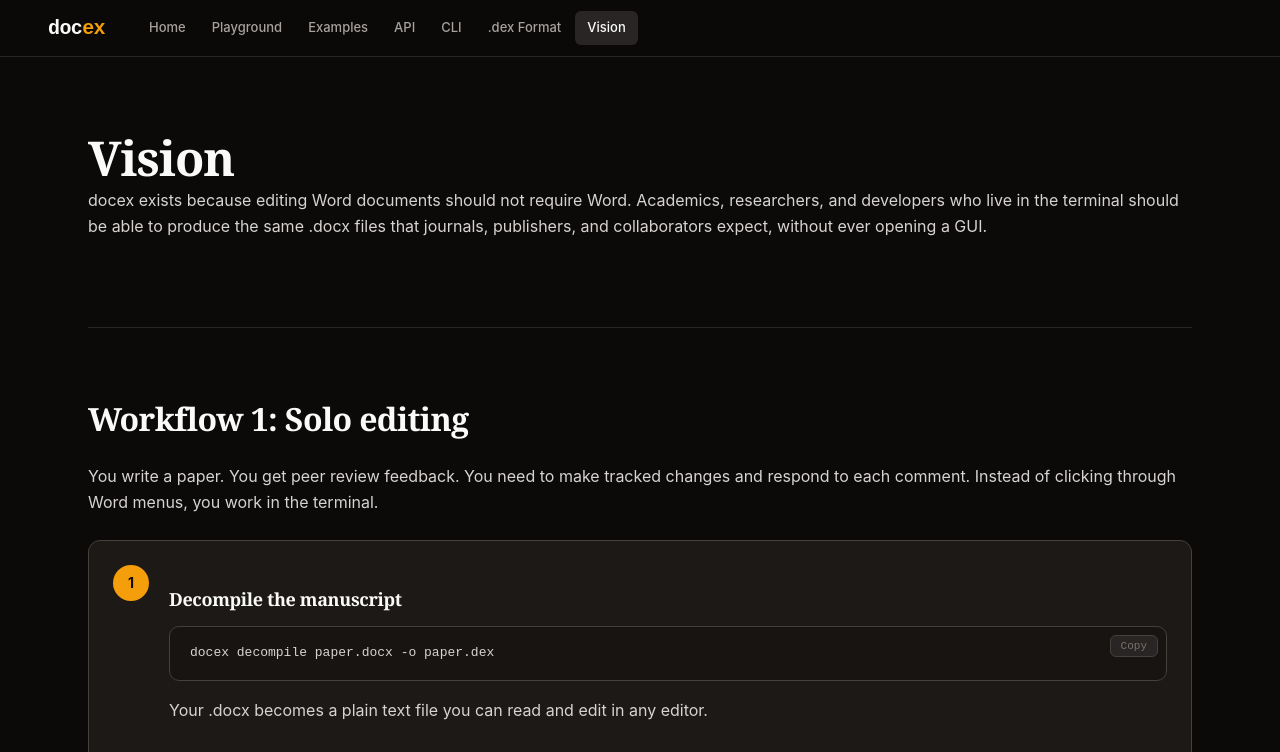
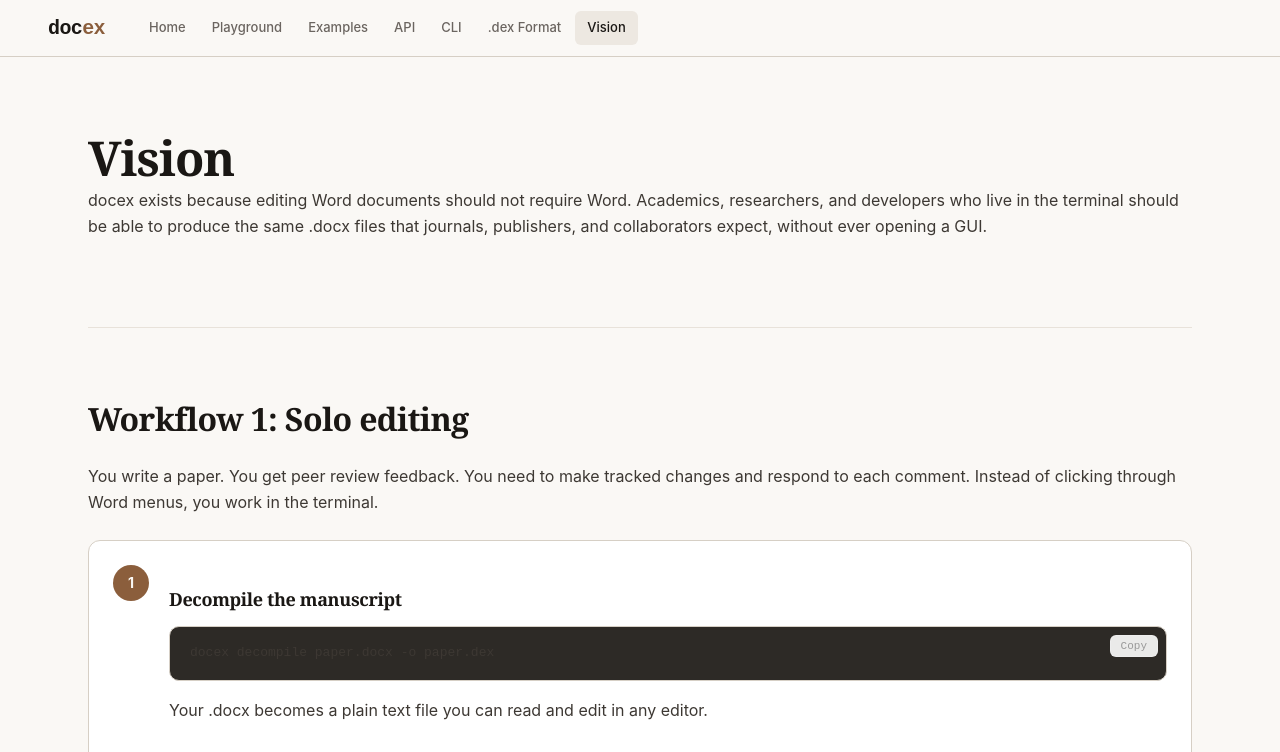
Before and after one commit to favstats/docex, a website: page docs/vision.html in a window 1280 px wide. Shown: the top 752 px of the page. Drawn offline with Linux system fonts and the light colour scheme.

Commit message:
feat: academic light palette — warm cream paper, dark ink, scholarly tone
Complete palette shift from dark-mode-with-amber to light academic:
- Background: cream (#faf8f5) with warm stone tones
- Text: dark ink (#3d3833) on cream
- Headings: near-black (#1a1714) Fraunces serif
- Accent: warm scholarly brown (#8b5e3c)
- Code panels stay dark for contrast
- Nav uses frosted glass on cream
- Cards use white backgrounds with subtle borders
- Install section: dark code block on cream background
- Word preview panels remain white (unchanged)
- Buttons: brown accent on white
- Semantic colors muted for light mode (darker greens/reds)

Feels like an academic journal website, not a tech demo.

```diff
--- a/docs/style.css
+++ b/docs/style.css
@@ -9,37 +9,37 @@
 
 /* ---------- Design Tokens ---------- */
 :root {
-  /* Palette — warm ink on cream */
-  --bg:              #0c0a09;
-  --bg-warm:         #1c1917;
-  --bg-card:         #1c1917;
-  --bg-code:         #171412;
-  --bg-surface:      #292524;
-  --border:          #44403c;
-  --border-subtle:   #292524;
-
-  --text:            #d6d3d1;
-  --text-dim:        #a8a29e;
-  --text-muted:      #78716c;
-  --heading:         #fafaf9;
-
-  /* Accent: warm amber */
-  --accent:          #f59e0b;
-  --accent-hover:    #fbbf24;
-  --accent-dim:      rgba(245, 158, 11, 0.15);
-  --accent-glow:     rgba(245, 158, 11, 0.08);
+  /* Palette — academic: warm cream paper with dark ink */
+  --bg:              #faf8f5;
+  --bg-warm:         #f5f0ea;
+  --bg-card:         #ffffff;
+  --bg-code:         #2d2a26;
+  --bg-surface:      #ede8e1;
+  --border:          #d6cfc5;
+  --border-subtle:   #e8e2da;
+
+  --text:            #3d3833;
+  --text-dim:        #6b6560;
+  --text-muted:      #9a938b;
+  --heading:         #1a1714;
+
+  /* Accent: deep scholarly blue-grey */
+  --accent:          #8b5e3c;
+  --accent-hover:    #6d4528;
+  --accent-dim:      rgba(139, 94, 60, 0.1);
+  --accent-glow:     rgba(139, 94, 60, 0.05);
 
   /* Semantic */
-  --green:           #4ade80;
-  --red:             #f87171;
-  --yellow:          #facc15;
-  --purple:          #c084fc;
-  --orange:          #fb923c;
-  --cyan:            #22d3ee;
-
-  /* Preview (light paper) */
-  --paper:           #fffbf5;
-  --paper-text:      #1c1917;
+  --green:           #2e7d32;
+  --red:             #c62828;
+  --yellow:          #f9a825;
+  --purple:          #7b1fa2;
+  --orange:          #e65100;
+  --cyan:            #00838f;
+
+  /* Preview (light paper — used in Word previews) */
+  --paper:           #ffffff;
+  --paper-text:      #1a1a1a;
   --paper-heading:   #0c0a09;
   --paper-dim:       #78716c;
   --paper-border:    #e7e5e4;
@@ -103,7 +103,7 @@ a:hover { color: var(--accent-hover); }
   top: -100%;
   left: 16px;
   background: var(--accent);
-  color: var(--bg);
+  color: #fff;
   padding: 8px 16px;
   border-radius: 0 0 8px 8px;
   font-weight: 600;
@@ -140,10 +140,10 @@ p { margin-bottom: 1rem; font-size: var(--text-base); }
   position: sticky;
   top: 0;
   z-index: 100;
-  background: rgba(12, 10, 9, 0.88);
+  background: rgba(250, 248, 245, 0.92);
   backdrop-filter: blur(16px);
   -webkit-backdrop-filter: blur(16px);
-  border-bottom: 1px solid var(--border-subtle);
+  border-bottom: 1px solid var(--border);
   padding: 0 var(--gutter);
 }
 .nav-inner {
@@ -204,10 +204,11 @@ p { margin-bottom: 1rem; font-size: var(--text-base); }
     top: 56px;
     left: 0;
     right: 0;
-    background: var(--bg-warm);
+    background: var(--bg);
     border-bottom: 1px solid var(--border);
     padding: 8px;
     flex-direction: column;
+    box-shadow: 0 4px 12px rgba(0,0,0,0.08);
   }
   .nav-links.open { display: flex; }
   .nav-links a { padding: 12px 16px; font-size: var(--text-sm); }
@@ -270,7 +271,7 @@ p { margin-bottom: 1rem; font-size: var(--text-base); }
   width: 800px;
   height: 600px;
   transform: translateX(-50%);
-  background: radial-gradient(ellipse at center, rgba(245, 158, 11, 0.06) 0%, transparent 70%);
+  background: radial-gradient(ellipse at center, rgba(139, 94, 60, 0.04) 0%, transparent 70%);
   pointer-events: none;
   z-index: -1;
 }
@@ -327,16 +328,16 @@ p { margin-bottom: 1rem; font-size: var(--text-base); }
 }
 .btn-primary {
   background: var(--accent);
-  color: var(--bg);
+  color: #fff;
 }
 .btn-primary:hover {
   background: var(--accent-hover);
-  color: var(--bg);
+  color: #fff;
   transform: translateY(-1px);
-  box-shadow: 0 4px 16px rgba(245, 158, 11, 0.3);
+  box-shadow: 0 4px 16px rgba(139, 94, 60, 0.2);
 }
 .btn-secondary {
-  background: transparent;
+  background: var(--bg-card);
   border: 1px solid var(--border);
   color: var(--text);
 }
@@ -344,8 +345,8 @@ p { margin-bottom: 1rem; font-size: var(--text-base); }
   border-color: var(--accent);
   color: var(--accent);
 }
-.btn-accent { background: var(--accent); color: var(--bg); }
-.btn-accent:hover { background: var(--accent-hover); color: var(--bg); }
+.btn-accent { background: var(--accent); color: #fff; }
+.btn-accent:hover { background: var(--accent-hover); color: #fff; }
 .btn-accent:disabled { opacity: 0.5; cursor: not-allowed; }
 .btn-small { padding: 6px 14px; font-size: var(--text-xs); }
 
@@ -364,8 +365,8 @@ p { margin-bottom: 1rem; font-size: var(--text-base); }
   transition: border-color .3s var(--ease-out), box-shadow .3s var(--ease-out);
 }
 .code-output:hover {
-  border-color: rgba(245, 158, 11, 0.3);
-  box-shadow: 0 4px 24px rgba(245, 158, 11, 0.06);
+  border-color: rgba(139, 94, 60, 0.3);
+  box-shadow: 0 2px 12px rgba(0, 0, 0, 0.06);
 }
 
 /* Slide-in reveal for code-output panels */
@@ -1130,7 +1131,7 @@ code {
 }
 .card:hover {
   border-color: var(--accent);
-  transform: translateY(-2px);
+  box-shadow: 0 2px 8px rgba(0,0,0,0.06);
 }
 .card-grid {
   display: grid;
@@ -1161,7 +1162,7 @@ td {
   padding: 10px 16px;
   border-bottom: 1px solid var(--border-subtle);
 }
-tr:hover td { background: var(--accent-glow); }
+tr:hover td { background: rgba(139, 94, 60, 0.04); }
 
 /* ============================================================================
    TABS
@@ -1383,6 +1384,7 @@ tr:hover td { background: var(--accent-glow); }
   overflow: hidden;
   background: var(--bg-card);
 }
+.editor-pane:first-child { background: var(--bg-code); }
 .editor-pane + .editor-pane { border-left: 1px solid var(--border); }
 @media (max-width: 768px) {
   .editor-pane + .editor-pane { border-left: none; border-top: 1px solid var(--border); }
@@ -1392,7 +1394,7 @@ tr:hover td { background: var(--accent-glow); }
   align-items: center;
   justify-content: space-between;
   padding: 10px 16px;
-  background: rgba(41, 37, 36, 0.7);
+  background: var(--bg-warm);
   border-bottom: 1px solid var(--border);
   font-family: 'JetBrains Mono', monospace;
   font-size: 11px;
@@ -1590,9 +1592,9 @@ tr:hover td { background: var(--accent-glow); }
   position: absolute;
   top: 8px;
   right: 8px;
-  background: var(--bg-surface);
-  border: 1px solid var(--border);
-  color: var(--text-muted);
+  background: rgba(255,255,255,0.9);
+  border: 1px solid rgba(255,255,255,0.2);
+  color: #999;
   padding: 4px 10px;
   border-radius: 6px;
   font-size: 11px;
@@ -1777,11 +1779,11 @@ tr:hover td { background: var(--accent-glow); }
 }
 .install-block .install-cmd:hover { border-color: var(--accent); }
 .install-block .install-cmd.copied { border-color: var(--green); }
-.install-block .install-cmd.copied code { color: var(--green); }
+.install-block .install-cmd.copied code { color: #4ade80; }
 .install-block .install-cmd code {
   background: none;
   padding: 0;
-  color: var(--text);
+  color: #d6d3d1;
   font-size: inherit;
 }
 .install-detail {
@@ -1888,15 +1890,15 @@ tr:hover td { background: var(--accent-glow); }
   transition: box-shadow .4s var(--ease-out);
 }
 .hero-demo:hover {
-  box-shadow: 0 8px 40px rgba(245, 158, 11, 0.1);
+  box-shadow: 0 4px 20px rgba(0, 0, 0, 0.1);
 }
 
 .dex-showcase {
   transition: box-shadow .4s var(--ease-out), border-color .3s var(--ease-out);
 }
 .dex-showcase:hover {
-  border-color: rgba(245, 158, 11, 0.3);
-  box-shadow: 0 4px 24px rgba(245, 158, 11, 0.06);
+  border-color: rgba(139, 94, 60, 0.3);
+  box-shadow: 0 2px 12px rgba(0, 0, 0, 0.06);
 }
 
 /* Stagger reveal for feature cells */
```
